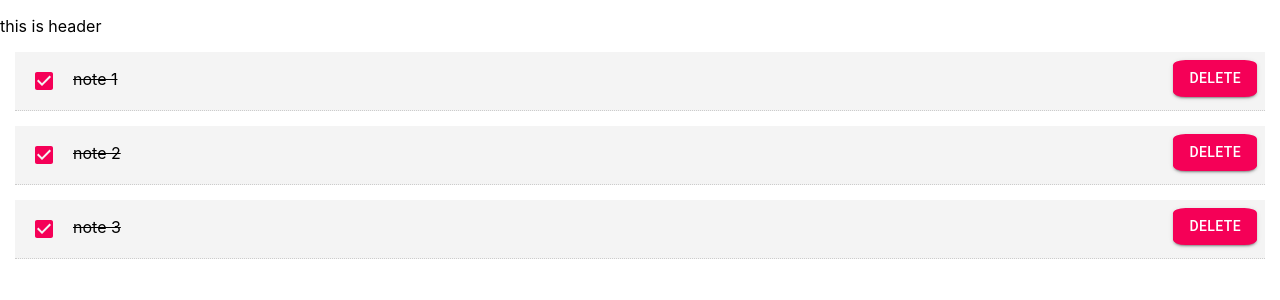
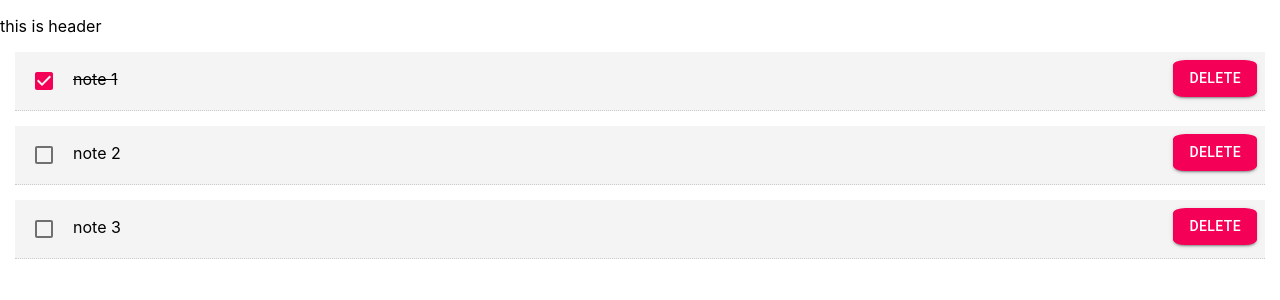
Before and after one commit to vinhquang3004/Todo, a React (Create React App) app: page / in a window 1280 px wide. Shown: the top 300 px of the page. Built offline with nearby package versions, Linux system fonts and the light colour scheme.

Commit message:
checkbox

```diff
--- a/src/components/Todo.js
+++ b/src/components/Todo.js
@@ -2,7 +2,7 @@ import React from 'react'
 import { makeStyles } from '@material-ui/core/styles';
 import Button from '@material-ui/core/Button';
 import Checkbox from '@material-ui/core/Checkbox';
-
+import propTypes from 'prop-types'
 //test git
 const TodoItem = (props) => {
     //style material
@@ -14,13 +14,12 @@ const TodoItem = (props) => {
         },
     }));
 
+    const todoId = props.todoProps.id
     const todoTitle = props.todoProps.title
     const todoCompleted = props.todoProps.completed
     const styleTodo = useStyles();
     const [checked, setChecked] = React.useState(true);
-    const handleChange = (event) => {
-        setChecked(event.target.checked);
-    };
+    const markCompleted = props.markCompleted
 
     //style background totoItem
     const todoItemStyle = {
@@ -28,7 +27,7 @@ const TodoItem = (props) => {
         /* padding: '10px', */
         margin: '15px',
         borderBottom: '1px #ccc dotted',
-        textDecoration: todoCompleted ? 'none' : 'line-through'
+        textDecoration: todoCompleted ? 'line-through' : 'none'
     }
 
     //style button delete
@@ -41,14 +40,13 @@ const TodoItem = (props) => {
         <div style={todoItemStyle} className={styleTodo.root}>
             {/* checkbox */}
             <Checkbox
-                checked={checked}
-                onChange={handleChange}
+                onChange={markCompleted.bind(this, todoId)}
+                checked={todoCompleted}
                 inputProps={{ 'aria-label': 'primary checkbox' }}
             />
             {/* note */}
             {todoTitle}
             {/* button delete */}
-            {/* <input type='button' value="delete" /> */}
             <Button style={buttonDeleteStyle} variant="contained" color="secondary">
                 Delete
             </Button>
@@ -56,5 +54,10 @@ const TodoItem = (props) => {
     )
 }
 
+//kiem tra kieu du lieu props
+TodoItem.propTypes = {
+    todoProps: propTypes.func.isRequired,
+    markCompleted: propTypes.func.isRequired
+};
 
 export default TodoItem
--- a/src/components/TodoList.js
+++ b/src/components/TodoList.js
@@ -3,15 +3,26 @@ import TodoItem from './Todo'
 
 const TodoList = () => {
     const [todosState, setTodosState] = useState([
-        { title: 'note 1', completed: false },
-        { title: 'note 2', completed: false },
-        { title: 'note 3', completed: false }
+        { id: 1, title: 'note 1', completed: true },
+        { id: 2, title: 'note 2', completed: false },
+        { id: 3, title: 'note 3', completed: false }
     ])
+
+    //Ham thay doi trang thai completed (false -> true || true -> false)
+    const markCompleted = (idCheckBox) => {
+        const newObj = todosState.map(obj => {
+            if(obj.id === idCheckBox){
+                obj.completed = !obj.completed
+            }
+            return obj
+        })
+        setTodosState(newObj)
+    }
 
     return (
         <Fragment>
-            {todosState.map(todo => {
-                return <TodoItem todoProps={todo} />
+            {todosState.map(obj => {
+                return <TodoItem todoProps={obj} markCompleted = {markCompleted}/>
             })}
         </Fragment>
     )
```
